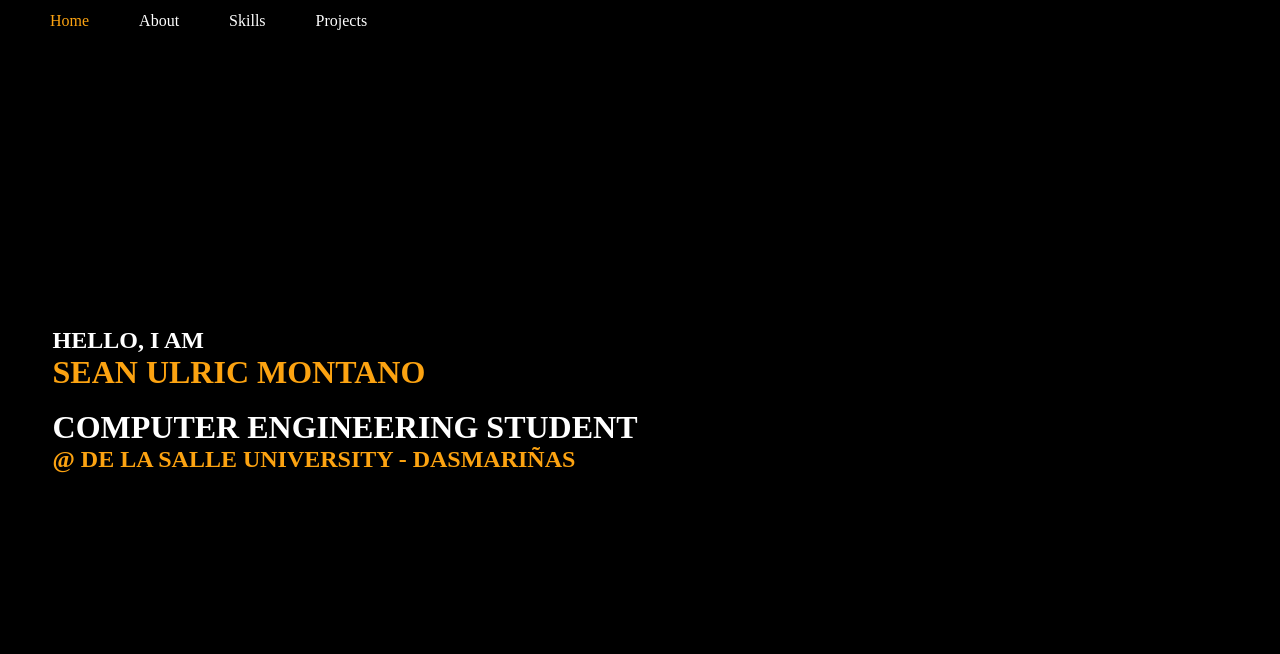
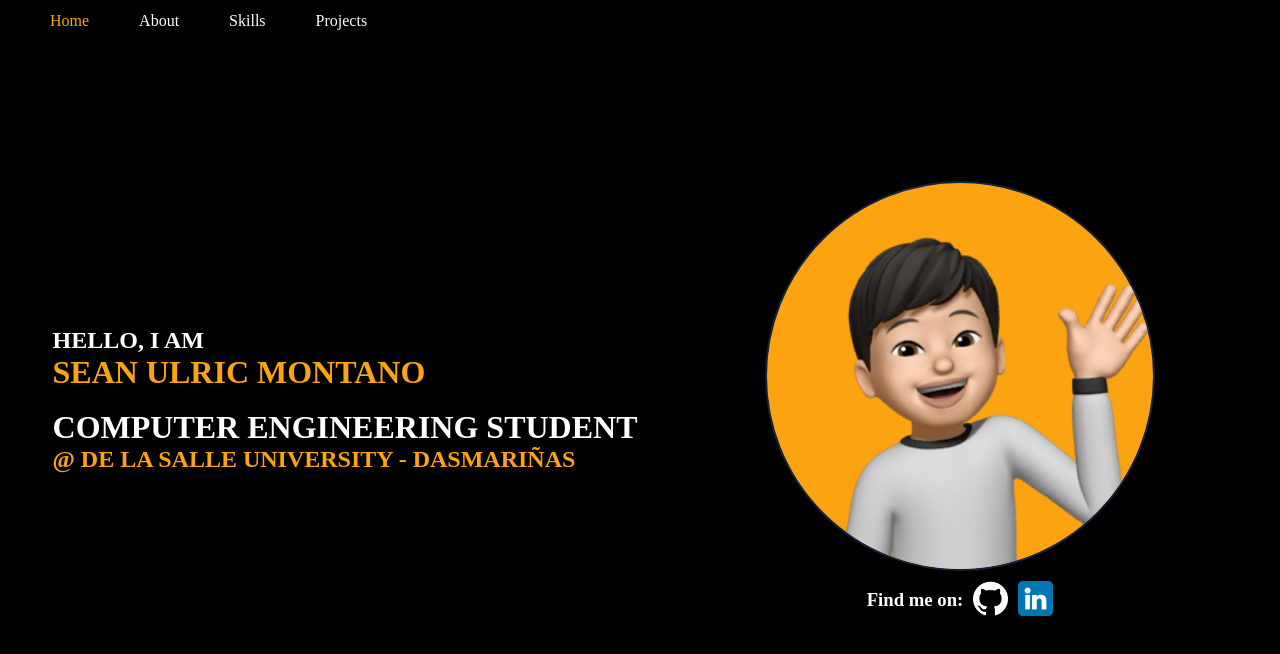
Before and after one commit to seannn9/Sean-Ulric-Portfolio, a React (Vite) app in the folder frontend/: page / in a window 1280 px wide. Shown: the top 654 px of the page. Built offline with nearby package versions, Linux system fonts and the light colour scheme; the HTML template or start-up script is replaced by a standard one.

Commit message:
added a me section in the home page with styling

```diff
--- a/frontend/src/pages/Home.jsx
+++ b/frontend/src/pages/Home.jsx
@@ -1,10 +1,14 @@
 import Navbar from "../components/Navbar";
 import "../styles/App.css";
+import me from "../images/me2.png";
+import githubImg from "../images/icons/github.png";
+import linkedinImg from "../images/icons/linkedin.png";
 
 export default function Home() {
     return (
         <>
             <Navbar activeHome="active" />
+            <div className="mainContainer">
                 <div className="firstHalf">
                     <div className="introductionCard">
                         <h2>HELLO, I AM</h2>
@@ -16,6 +20,22 @@ export default function Home() {
                         </h2>
                     </div>
                 </div>
+                <div className="secondHalf">
+                    <img src={me} alt="It's me!" />
+                    <div className="contactContainer">
+                        <h3>Find me on:</h3>
+                        <a href="https://github.com/seannn9" target="_blank">
+                            <img src={githubImg} alt="seannn9's Github" />
+                        </a>
+                        <a
+                            href="https://www.linkedin.com/in/seanmontano/"
+                            target="_blank"
+                        >
+                            <img src={linkedinImg} alt="Sean's Linkedin" />
+                        </a>
+                    </div>
+                </div>
+            </div>
         </>
     );
 }
--- a/frontend/src/styles/App.css
+++ b/frontend/src/styles/App.css
@@ -33,3 +33,33 @@ body {
 .introductionCard .names {
     color: #fca311;
 }
+
+.secondHalf {
+    height: 100vh;
+    width: 50vw;
+    display: flex;
+    flex-direction: column;
+    justify-content: center;
+    align-items: center;
+}
+
+.secondHalf .contactContainer {
+    display: flex;
+    justify-content: center;
+    align-items: center;
+    margin-top: 10px;
+}
+
+.secondHalf .contactContainer img {
+    margin-left: 10px;
+    height: 35px;
+    width: 35px;
+}
+
+.secondHalf > img {
+    height: 386px;
+    width: 386px;
+    border: 2px solid #14213d;
+    border-radius: 200px;
+    background-color: #fca311;
+}
```
Lines whose indentation alone changed are shown as unchanged.
